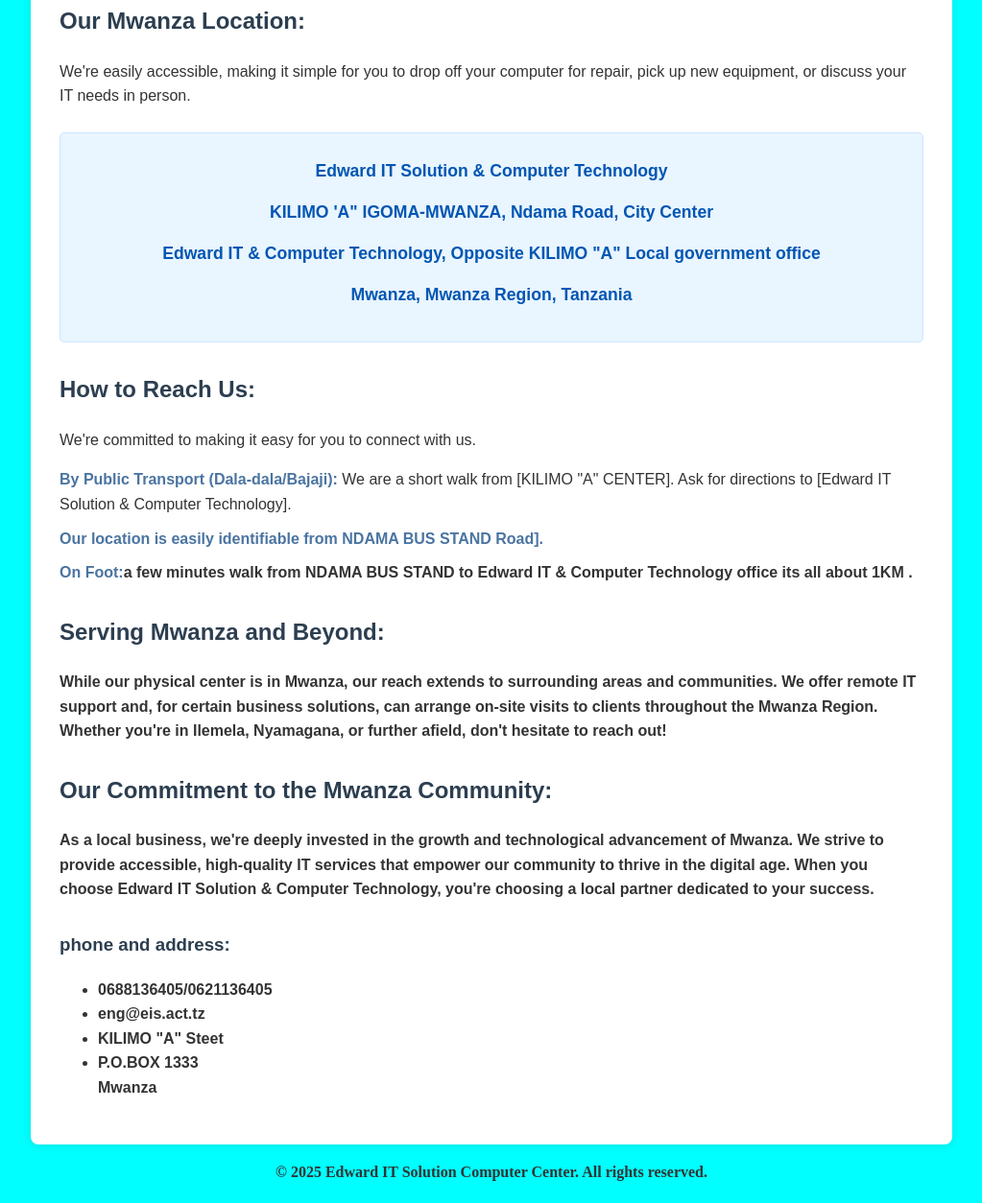
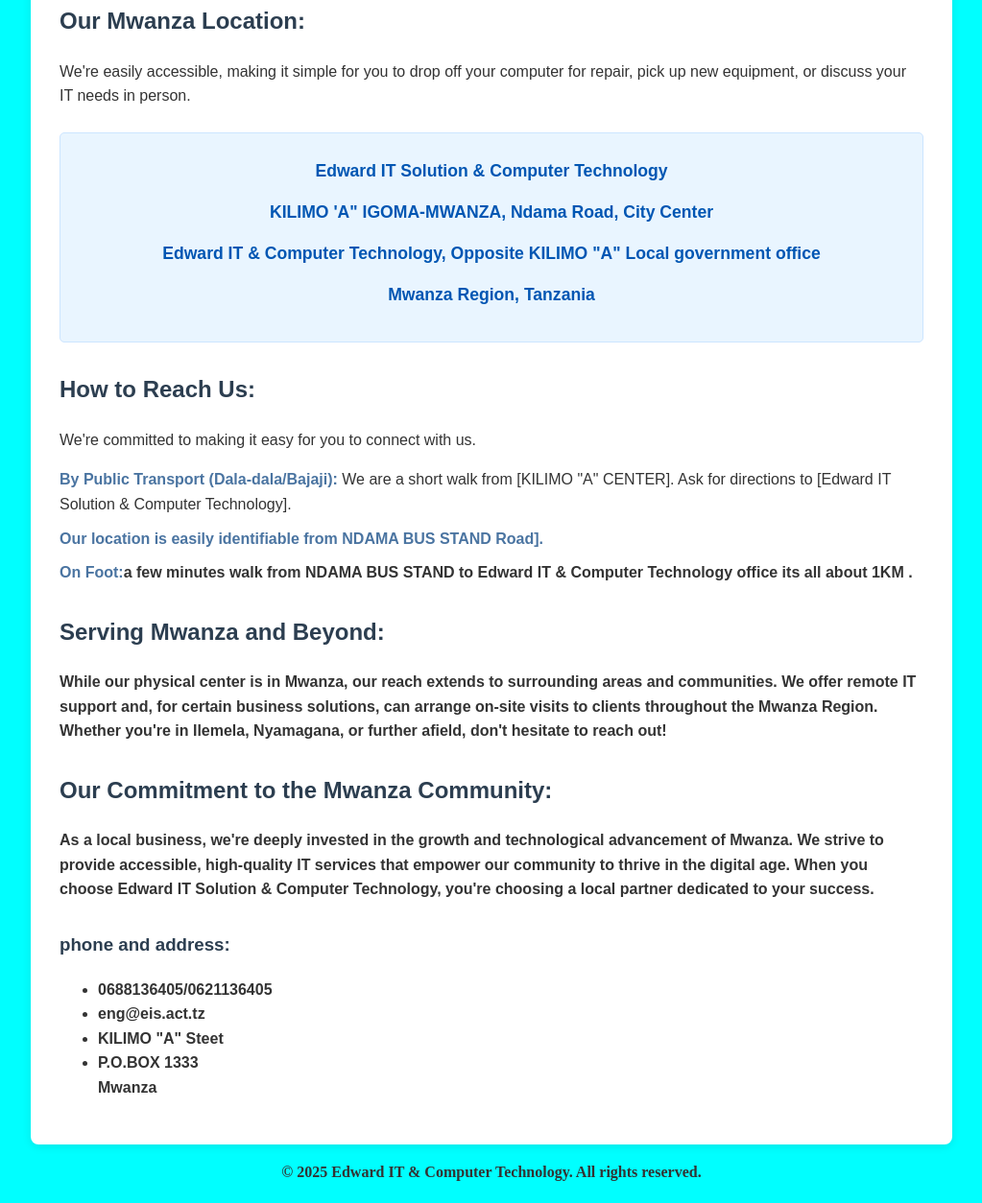
Before and after one commit to Gesea2612/Edward-IT-Solution-, a plain HTML site: page locations.html in a window 1280 px wide. Shown: the part 256-1510 px from the top of the page at 96% size, without its empty margins (128-1151 px from the left). Drawn offline with Linux system fonts and the light colour scheme.

Commit message:
Update locations.html

```diff
--- a/locations.html
+++ b/locations.html
@@ -20,7 +20,7 @@
                 <p><strong>Edward IT Solution & Computer Technology</strong></p>
                 <p>KILIMO 'A" IGOMA-MWANZA, Ndama Road, City Center</p>
                 <p>Edward IT & Computer Technology, Opposite KILIMO "A" Local government office</p>
-                <p><strong>Mwanza, Mwanza Region, Tanzania</strong></p>
+                <p><strong>Mwanza Region, Tanzania</strong></p>
             </div>
         </div>
 
@@ -54,7 +54,7 @@
         </div>
     </div>
   <footer>
-        <p align="center"> &copy; 2025 Edward IT Solution Computer Center. All rights reserved.</p>
+        <p align="center"> &copy; 2025 Edward IT & Computer Technology. All rights reserved.</p>
     </footer>
 </body>
 </html
```
